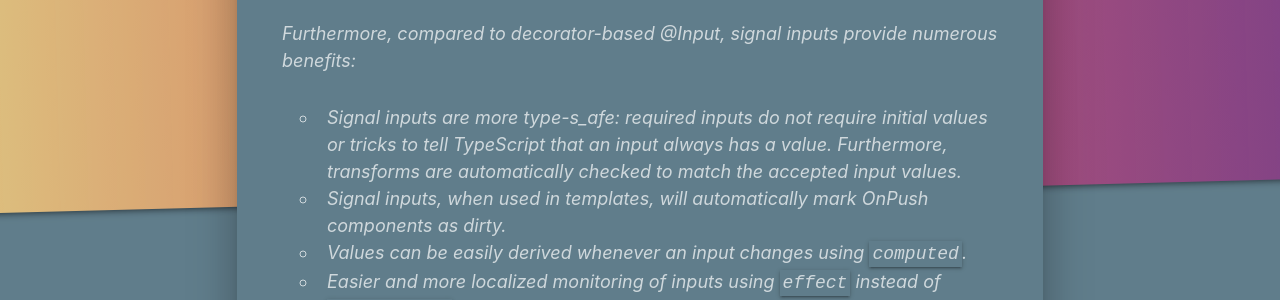
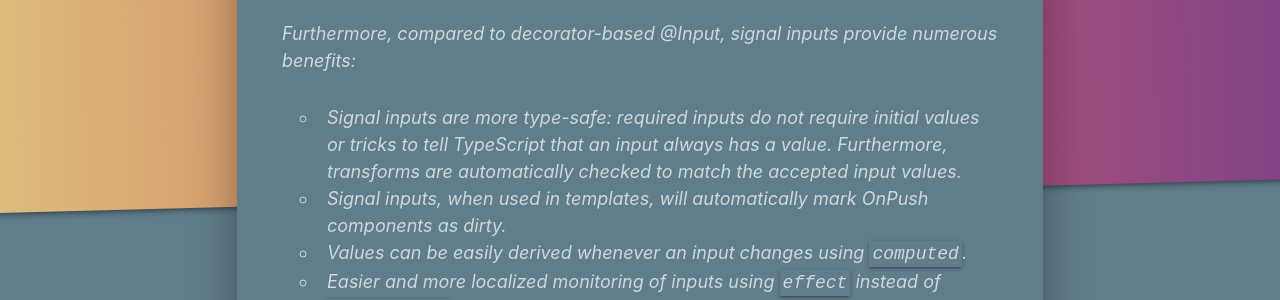
Before and after one commit to nielsdelestinne/niedel.be, a Jekyll site: the page built from _posts/2024-08-28-comparing_input_with_signal_input_angular.markdown, in a window 1280 px wide and 900 px high, scrolled down 5888 px. Shown: the part 153-453 px from the top of the window. Built offline with Jekyll 4.4.1, drawn with Linux system fonts in a browser that asks for light colours.

Commit message:
Correct typos

```diff
--- a/_posts/2024-08-28-comparing_input_with_signal_input_angular.markdown
+++ b/_posts/2024-08-28-comparing_input_with_signal_input_angular.markdown
@@ -184,7 +184,7 @@ All of these were applied to our solution above.
 
 _Furthermore, compared to decorator-based @Input, signal inputs provide numerous benefits:_
 
-- _Signal inputs are more type-s_afe: required inputs do not require initial values or tricks to tell TypeScript that an input always has a value. Furthermore, transforms are automatically checked to match the accepted input values._
+- _Signal inputs are more type-safe: required inputs do not require initial values or tricks to tell TypeScript that an input always has a value. Furthermore, transforms are automatically checked to match the accepted input values._
 - _Signal inputs, when used in templates, will automatically mark OnPush components as dirty._
 - _Values can be easily derived whenever an input changes using `computed`._
 - _Easier and more localized monitoring of inputs using `effect` instead of `ngOnChanges` or setters._
@@ -238,7 +238,7 @@ export class ActivePowerIndicatorComponent {
 
 ## Conclusion
 
-while both `@Input()` decorators and Signal inputs effectively handle data binding in Angular, and all presented solutions in this article provide the same behavior, Signals offer a more reactive and streamlined approach.
+While both `@Input()` decorators and Signal inputs effectively handle data binding in Angular, and all presented solutions in this article provide the same behavior, Signals offer a more reactive and streamlined approach.
 
 `@Input()` decorators, whether using setters or transform functions, are familiar and versatile. Signals, on the other hand, provide stronger type safety, automatic change detection, and can be considered as a step forward.
 
```
